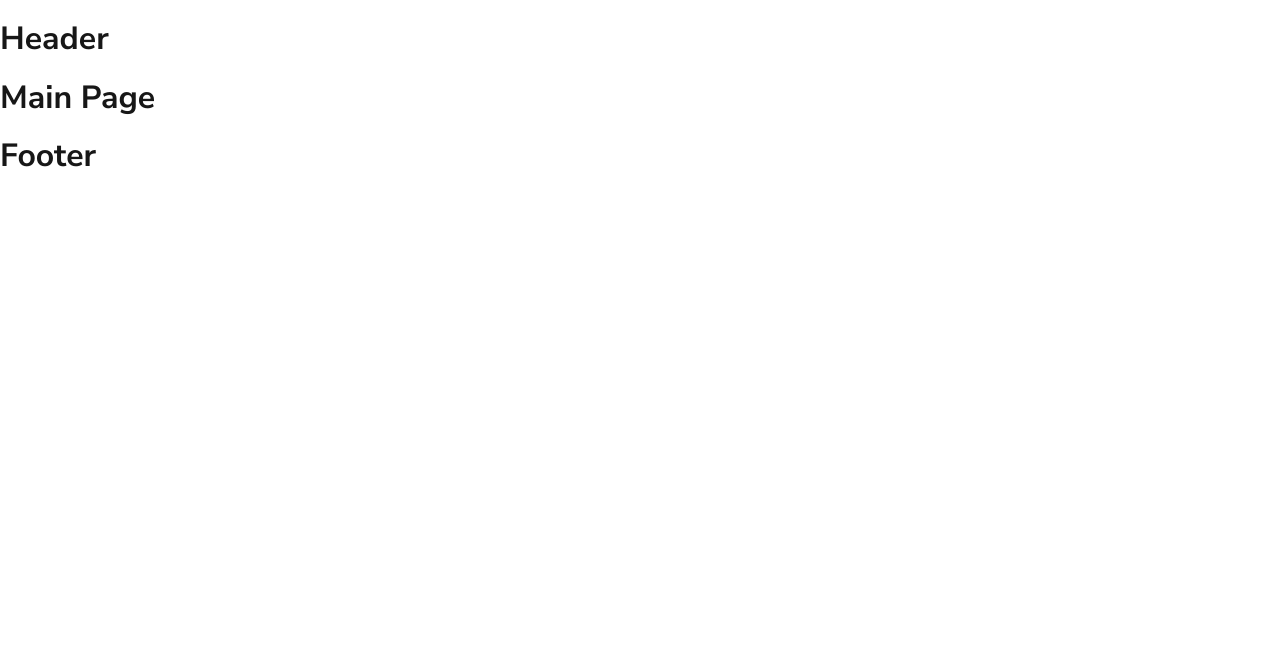
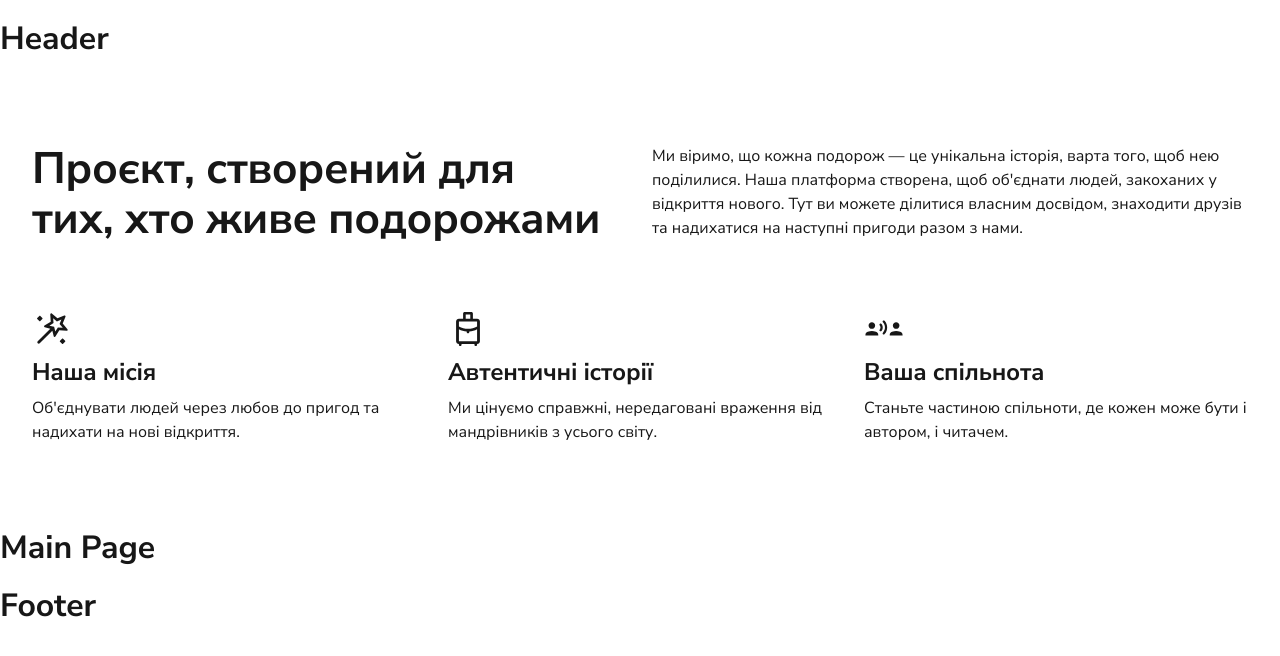
Before and after one commit to Diamond-FoxUA/codev1be-social-web, a Next.js app: page / in a window 1280 px wide. Shown: the top 656 px of the page. Built offline with nearby package versions, Linux system fonts and the light colour scheme.

Commit message:
add svg section about

```diff
--- a/app/layout.tsx
+++ b/app/layout.tsx
@@ -1,27 +1,28 @@
-import type { Metadata } from "next";
-import { Nunito_Sans, Sora } from "next/font/google";
-import "./globals.css";
+import type { Metadata } from 'next';
+import { Nunito_Sans, Sora } from 'next/font/google';
+import './globals.css';
 
-import Header from "@/components/Header/Header";
-import Footer from "@/components/Footer/Footer";
+import Header from '@/components/Header/Header';
+import Footer from '@/components/Footer/Footer';
+import About from '@/components/About/About';
 
 const nunito = Nunito_Sans({
-  variable: "--font-nunito-sans",
+  variable: '--font-nunito-sans',
   weight: ['400', '500', '600', '700'],
-  subsets: ["latin", "cyrillic"],
-  display: "swap"
+  subsets: ['latin', 'cyrillic'],
+  display: 'swap',
 });
 
 const sora = Sora({
-  variable: "--font-sora",
+  variable: '--font-sora',
   weight: ['400', '500', '600', '700'],
-  subsets: ["latin"],
-  display: "swap",
+  subsets: ['latin'],
+  display: 'swap',
 });
 
 export const metadata: Metadata = {
-  title: "Create Next App",
-  description: "Generated by create next app",
+  title: 'Create Next App',
+  description: 'Generated by create next app',
 };
 
 export default function RootLayout({
@@ -33,6 +34,7 @@ export default function RootLayout({
     <html lang="en">
       <body className={`${nunito.variable} ${sora.variable}`}>
         <Header />
+        <About />
         <main>{children}</main>
         <Footer />
       </body>
--- a/components/About/About.module.css
+++ b/components/About/About.module.css
@@ -0,0 +1,152 @@
+/* ── Base (mobile від 320px) ── */
+.about {
+  max-width: 1312px;
+  margin: 0 auto;
+  padding: 40px 16px;
+}
+
+/* ── Intro блок ── */
+.intro {
+  display: grid;
+  grid-template-columns: 1fr;
+  gap: 24px;
+  margin-bottom: 64px;
+}
+
+.title {
+  font-weight: 700;
+  font-size: 28px;
+  /* line-height: 120%; */
+  letter-spacing: -0.01em;
+  margin: 0;
+}
+
+.description {
+  font-weight: 400;
+  font-size: 16px;
+  line-height: 150%;
+
+  margin: 0;
+}
+
+/* ── Features ── */
+.features {
+  display: grid;
+  grid-template-columns: 1fr;
+  gap: 32px;
+}
+
+.feature {
+  display: flex;
+  flex-direction: column;
+  gap: 8px;
+}
+
+.icon {
+  width: 28px;
+  height: 28px;
+  color: var(--color-scheme-2-text);
+  flex-shrink: 0;
+}
+
+.featureTitle {
+  font-family: var(--second-family);
+  font-weight: 700;
+  font-size: 16px;
+  line-height: 130%;
+  letter-spacing: -0.01em;
+  color: var(--color-scheme-2-text);
+  margin: 0;
+}
+
+.featureText {
+  font-family: var(--font-family);
+  font-weight: 400;
+  font-size: 14px;
+  line-height: 150%;
+  color: var(--color-scheme-2-text);
+  margin: 0;
+}
+
+/* ── Tablet (768px+) ── */
+@media (min-width: 768px) {
+  .about {
+    padding: 64px 32px;
+  }
+
+  .intro {
+    grid-template-columns: 1fr 1fr;
+    /* align-items: center; */
+    gap: 24px;
+    margin-bottom: 64px;
+  }
+
+  .title {
+    font-size: 44px;
+  }
+
+  .description {
+    font-size: 16px;
+  }
+
+  .features {
+    grid-template-columns: repeat(3, 1fr);
+
+    gap: 32px;
+  }
+
+  .icon {
+    width: 40px;
+    height: 40px;
+  }
+
+  .featureTitle {
+    font-size: 24px;
+  }
+
+  .featureText {
+    font-size: 16px;
+  }
+}
+
+/* ── Desktop (1440px+) ── */
+@media (min-width: 1440px) {
+  .about {
+    padding: 72px 64px;
+  }
+
+  .intro {
+    align-items: center;
+    gap: 24px;
+    margin-bottom: 64px;
+  }
+
+  .title {
+    font-size: 52px;
+  }
+
+  .description {
+    font-size: 20px;
+  }
+
+  .feature {
+    gap: 24px;
+  }
+
+  .features {
+    gap: 48px;
+  }
+
+  .icon {
+    width: 48px;
+    height: 48px;
+  }
+
+  .featureTitle {
+    font-size: 32px;
+  }
+
+  .featureText {
+    font-size: 18px;
+  }
+}
--- a/components/About/About.tsx
+++ b/components/About/About.tsx
@@ -1,7 +1,69 @@
-import css from "./About.module.css";
+import css from './About.module.css';
+// export default function About() {
+//   return (
+//     <h1>About</h1>
+//   );
+// }
+
+type IconProps = {
+  id: string;
+  className?: string;
+};
+
+const SPRITE = '/svg/symbol-defs.svg';
+
+function Icon({ id, className }: IconProps) {
+  return (
+    <svg className={className} aria-hidden="true">
+      <use href={`${SPRITE}#${id}`} />
+    </svg>
+  );
+}
 
 export default function About() {
   return (
-    <h1>About</h1>
+    <section className={css.about}>
+      {/* Hero текст */}
+      <div className={css.intro}>
+        <h2 className={css.title}>
+          Проєкт, створений для тих,&nbsp;хто живе подорожами
+        </h2>
+        <p className={css.description}>
+          Ми віримо, що кожна подорож — це унікальна історія, варта того, щоб
+          нею поділилися. Наша платформа створена, щоб об'єднати людей,
+          закоханих у відкриття нового. Тут ви можете ділитися власним досвідом,
+          знаходити друзів та надихатися на наступні пригоди разом з нами.
+        </p>
+      </div>
+
+      {/* Три колонки */}
+      <div className={css.features}>
+        <div className={css.feature}>
+          <Icon id="magic" className={css.icon} />
+          <h3 className={css.featureTitle}>Наша місія</h3>
+          <p className={css.featureText}>
+            Об'єднувати людей через любов до пригод та надихати на нові
+            відкриття.
+          </p>
+        </div>
+
+        <div className={css.feature}>
+          <Icon id="bag" className={css.icon} />
+          <h3 className={css.featureTitle}>Автентичні історії</h3>
+          <p className={css.featureText}>
+            Ми цінуємо справжні, нередаговані враження від мандрівників з усього
+            світу.
+          </p>
+        </div>
+
+        <div className={css.feature}>
+          <Icon id="people" className={css.icon} />
+          <h3 className={css.featureTitle}>Ваша спільнота</h3>
+          <p className={css.featureText}>
+            Станьте частиною спільноти, де кожен може бути і автором, і читачем.
+          </p>
+        </div>
+      </div>
+    </section>
   );
 }
```
Also changed, not shown: public/svg/symbol-defs.svg (added).
